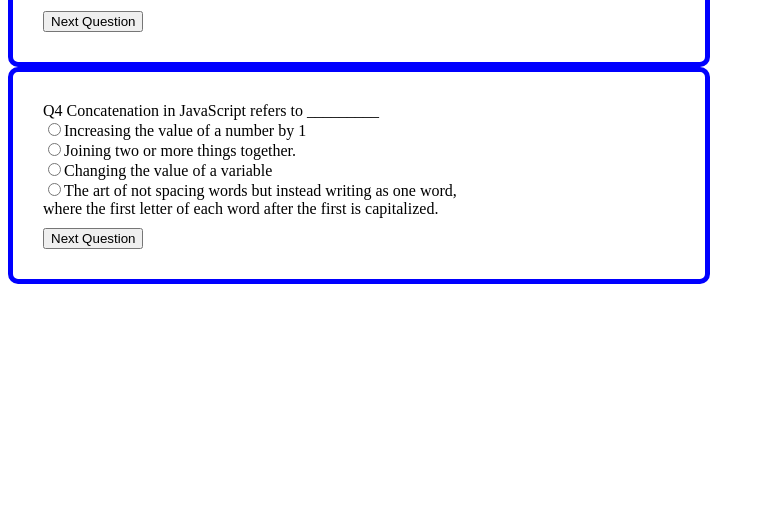
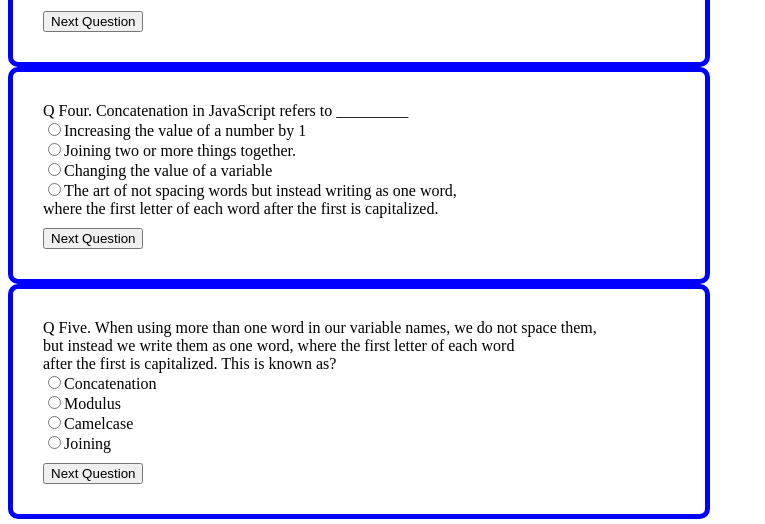
Before and after one commit to Miriam-Naomi-Anyango/Quiz-Board, a plain HTML site: page index.html in a window 1280 px wide. Shown: the part 538-1062 px from the top of the page, without its empty margins (0-765 px from the left). Before the commit the page ends 830 px from the top, so only its background shows below. Drawn offline with Linux system fonts and the light colour scheme.

Commit message:
Add question five and style it to look like the rest.

```diff
--- a/index.html
+++ b/index.html
@@ -9,41 +9,47 @@
 </head>
 <body>
     <div class="containera">
-        Q1. The __________ operator helps us find the remainder?<br>
+        Q One. The __________ operator helps us find the remainder?<br>
         <input type="radio" name="question1" id="correct">Modulus<br>
         <input type="radio" name="question1">subtraction<br>
         <input type="radio" name="question1">Addition<br>
         <input type="radio" name="question1">Decreament<br>
         <button class="next" onclick="next(1)">Next Question</button>
-
     </div>
     <div class="containerb">
-        Q2. The ___________ operator increases the value of a number by 1?<br>
+        Q Two. The ___________ operator increases the value of a number by 1?<br>
         <input type="radio" name="question2">Addition<br>
         <input type="radio" name="question2">subtraction<br>
         <input type="radio" name="question2">Remainder<br>
         <input type="radio" name="question2" id="correct">Increament<br>
         <button class="next" onclick="next(2)">Next Question</button>
-
     </div>
     <div class="containerc">
-        Q3. The following are essential JavaScript data types, which one is not?<br>
+        Q Three. The following are essential JavaScript data types, which one is not?<br>
         <input type="radio" name="question3">Boolean<br>
         <input type="radio" name="question3">Null<br>
         <input type="radio" name="question3">String<br>
         <input type="radio" name="question3" id="correct">JS metadata<br>
         <button class="next" onclick="next(3)">Next Question</button>
-
     </div>
     <div class="containerd">
-        Q4 Concatenation in JavaScript refers to _________<br>
+        Q Four. Concatenation in JavaScript refers to _________<br>
         <input type="radio" name="question4">Increasing the value of a number by 1<br>
         <input type="radio" name="question4" id="correct">Joining two or more things together.<br>
         <input type="radio" name="question4">Changing the value of a variable<br>
         <input type="radio" name="question4">The art of not spacing words but instead writing as one word,<br>
          where the first letter of each word after the first is capitalized. <br>
-        <button class="next" onclick="next(2)">Next Question</button>
-
+        <button class="next" onclick="next(4)">Next Question</button>
+    </div>
+    <div class="containere">
+        Q Five. When using more than one word in our variable names, we do not space them,<br>
+        but instead we write them as one word, where the first letter of each word <br>
+        after the first is capitalized. This is known as?<br>
+        <input type="radio" name="question5">Concatenation<br>
+        <input type="radio" name="question5">Modulus<br>
+        <input type="radio" name="question5" id="correct">Camelcase<br>
+        <input type="radio" name="question5">Joining<br>
+        <button class="next" onclick="next(5)">Next Question</button>
     </div>
     <script src="main.js"></script>
 </body>
--- a/style.css
+++ b/style.css
@@ -35,3 +35,12 @@ button{
 button{
     margin-top: 10px;
 }
+.containere{
+    border: 5px solid blue;
+    padding: 30px;
+    border-radius: 10px;
+    width: 50%;
+}
+button{
+    margin-top: 10px;
+}
```
